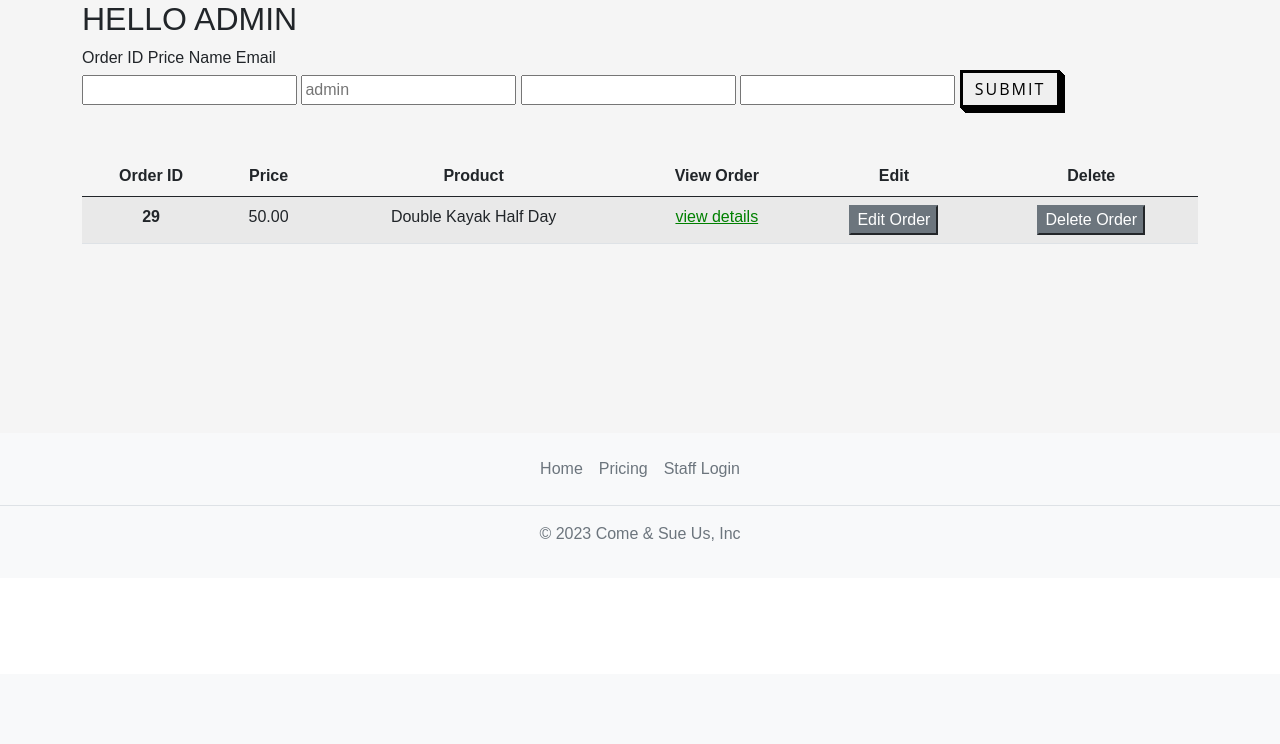
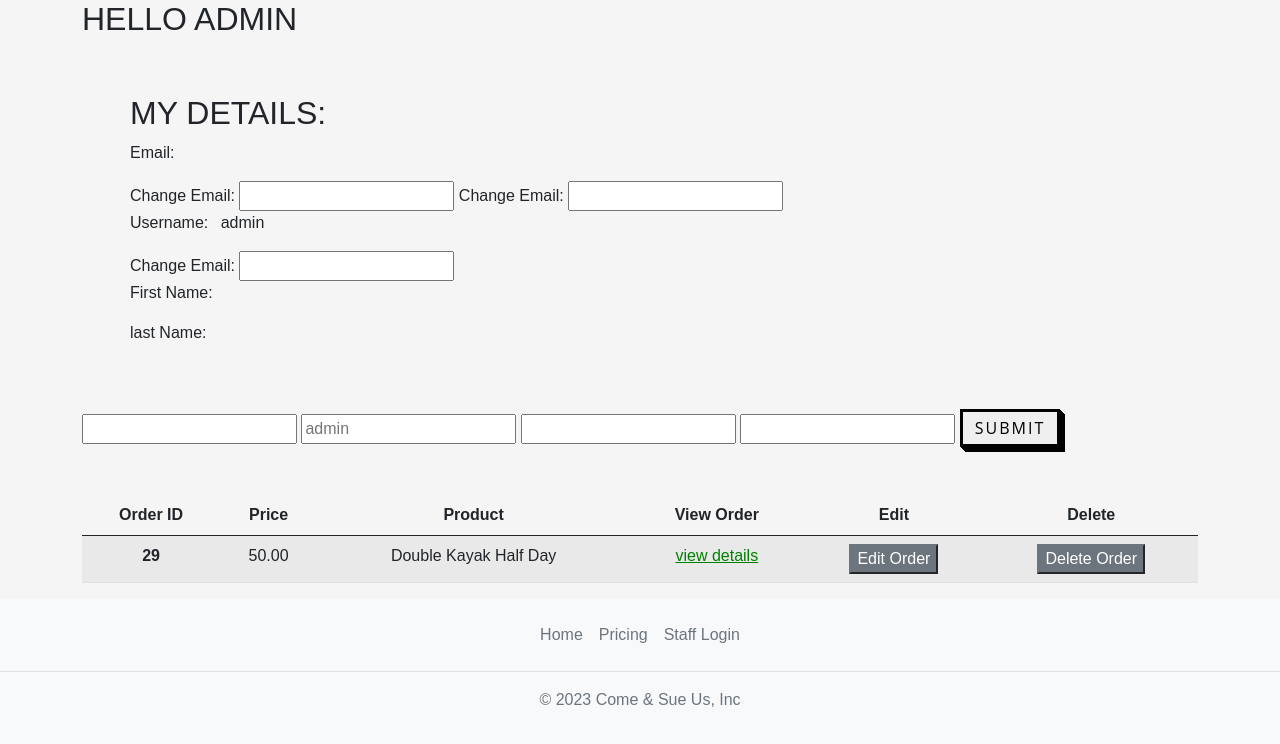
Before and after one commit to JacquesIversen/pp4-this-time-final, a Django app: page /profile in a window 1280 px wide. Shown: the part 126-870 px from the top of the page. Before the commit the page ends 667 px from the top, so only its background shows below. Run offline with Django 4.2, Linux system fonts and the light colour scheme; a user stored in the database is signed in; data comes from the database, SQL or seed files in the repository; both versions use the stored data as it was after the commit; some web fonts are replaced.

Commit message:
styles added to profile

```diff
--- a/home/templates/home/profile.html
+++ b/home/templates/home/profile.html
@@ -6,16 +6,20 @@
 
 <div class="container col-md-12">
 <h2>Hello {{user_my_site}}</h2>
+<div class="p-5 ">
+<form method="POST" action="{% url 'profile'%}">
+    {% csrf_token %}
+    <h2>My details:</h2>
+    <p>Email: <span class="px-2">{{user_my_site.email}} </span></p><span>Change Email: <input type="text" name="email" placeholder="{{user_my_site.email}}" /></span>
+    <span>Change Email: <input type="text" name="email" placeholder="{{user_my_site.email}}" /></span>
+    <p>Username: <span class="px-2">{{user_my_site.username}} </span></p>
+    <span>Change Email: <input type="text" name="email" placeholder="{{user_my_site.email}}" /></span>
+    <p>First Name: <span class="px-2">{{user_my_site.first_name}} </span></p>
+    <p>last Name: <span class="px-2">{{user_my_site.last_name}} </span></p>
 
-<thead class="text-center">
-    <tr>
-        <th scope="col">Order ID</th>
-        <th scope="col">Price</th>
-        <th scope="col">Name</th>
-        <th scope="col">Email</th>
-        <th scope="col"></th>
-    </tr>
-</thead>
+
+</form>
+</div>
 
 <form method="POST" action="{% url 'profile'%}">
     {% csrf_token %}
@@ -30,6 +34,7 @@
 
 <div class="row justify-content-center">
             <div class="col-md-12 mt-5">
+                {% if my_orders %}
                 <table class="table table-hover table-striped">
                     <thead class="text-center">
                         <tr>
@@ -43,7 +48,6 @@
                     </thead>
 
                     <tbody class="text-center">
-                        {% if my_orders %}
                         {% for order in my_orders %}
                         <tr>
                             <th scope="row">{{ order.pk }}</th>
@@ -72,10 +76,9 @@
                                     </div>
                                     <div class="modal-footer">
                                       <button type="button" class="btn btn-secondary" data-bs-dismiss="modal">Close</button>
-                                      <a href="{% url 'order' %}" class="btn btn-primary">Delete and create new</a>
                                       <form method="post" action="{% url 'update-order' order.pk %}">
                                         {% csrf_token %}
-                                        <button type='submit' class="btn btn-primary"><a href="{% url 'order' %}">Delete and create new</a></button>
+                                        <button type='submit' class="btn btn-primary"><a class="text-white text-decoration-none" href="{% url 'order' %}">Delete and create new</a></button>
                                     </form>
 
                                     </div>
@@ -86,7 +89,9 @@
                         </tr>
                         {% endfor %}
                         {% else %}
-                        No orders here
+                        <div class="container text-center mt-5">
+                            <h1>Oh no! You are yet to have a booking with us, but have no fear, you'll find it right <a href="{% url 'order' %}">HERE</a></h1>
+                        </div>
                         {% endif %}
                     </tbody>
                 </table>
```
Also changed, not shown: db.sqlite3.
